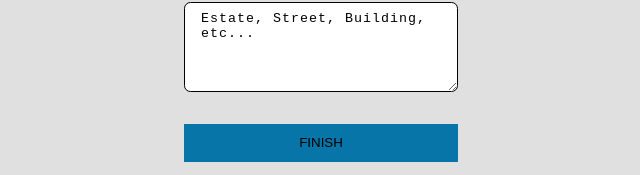
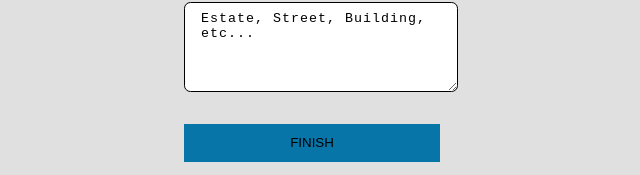
Before and after one commit to mworia-Br/Simple-React-Form, a React (Create React App) app: page / in a window 1280 px wide. Shown: the part 1196-1371 px from the top of the page, without its empty margins (328-968 px from the left). Built offline with nearby package versions, Linux system fonts and the light colour scheme; no server answers.

Commit message:
Update Contact.js

```diff
--- a/src/Contact.js
+++ b/src/Contact.js
@@ -182,7 +182,7 @@ const Contact = () => {
         onChange={(e) => setLocation(e.target.value)}
         required
       ></textarea>
-      <button type='subimt'>FINISH</button>
+      <Container><button type='subimt'>FINISH</button></Container>
     </Wrapper>
   );
 };
```
